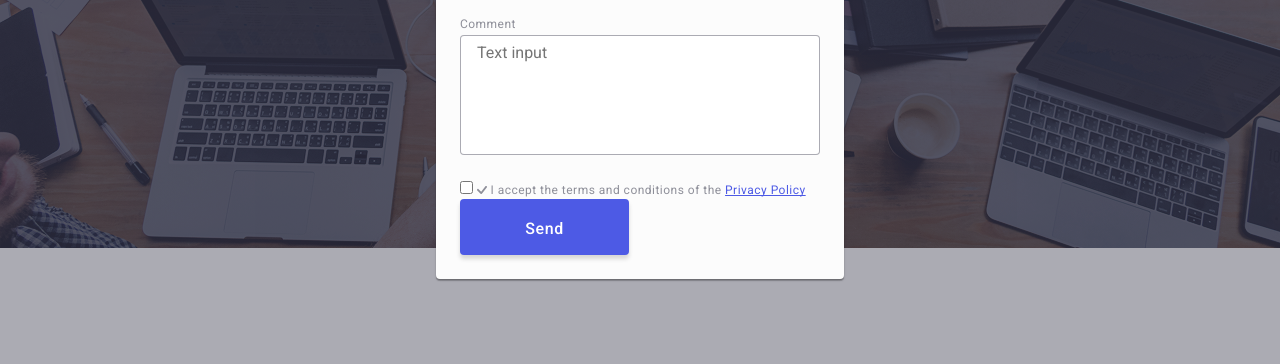
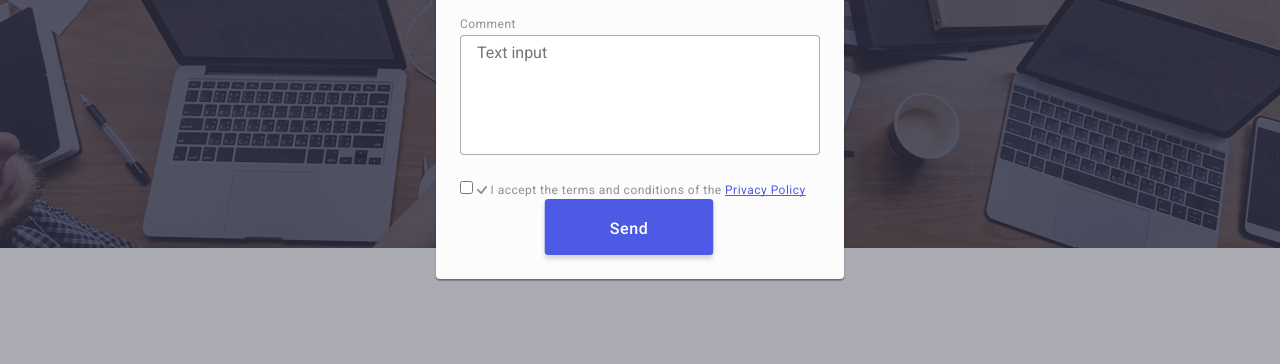
Before and after one commit to mirowl31/goit-markup-hw-05, a plain HTML site: page index.html in a window 1280 px wide. Shown: the part 425-789 px from the top of the page. Drawn offline with nearby package versions, Linux system fonts and the light colour scheme.

Commit message:
button change

```diff
--- a/css/modal.css
+++ b/css/modal.css
@@ -127,6 +127,7 @@ border-color:#4d5ae5;
         line-height: 1.16667;
         letter-spacing: 0.04em;
         color: #8e8f99;
+
         margin-bottom: 24px;
 }
 .modal-form-submit{
@@ -147,9 +148,15 @@ border-color:#4d5ae5;
     color: #fff;
 
     border-color: transparent;
+    top: 50%;
+    transform: translateX(50%);
 
 }
 .modal-form-submit:hover,
 .modal-form-submit:focus{
     background: #3b4ac1;
 }
+
+.modal-form-policy{
+
+}
```
